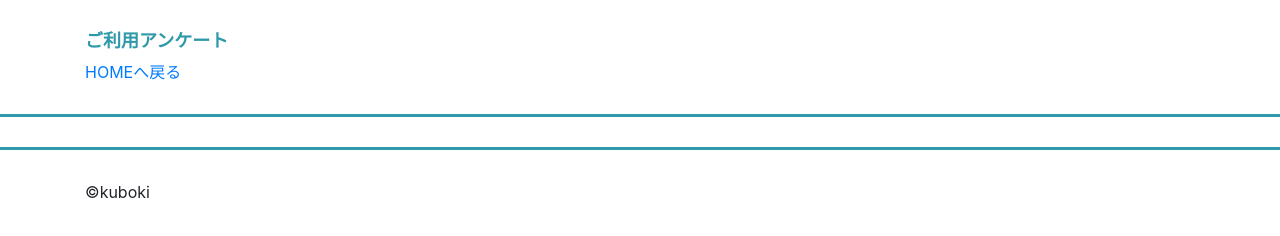
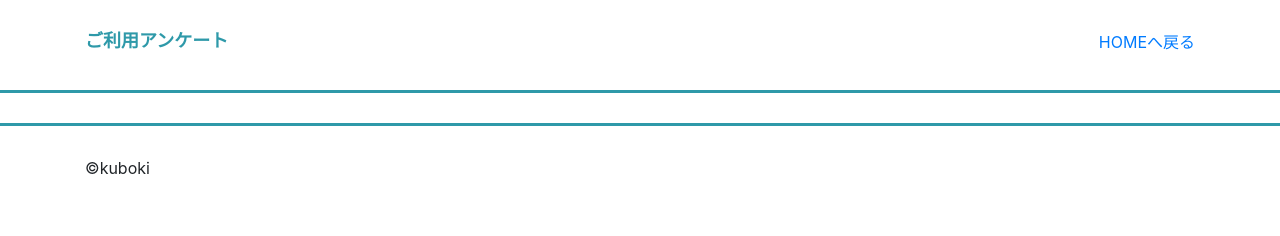
Before and after one commit to naonao-aaa/front_practice3, a plain HTML site: page index.html in a window 1280 px wide. Drawn offline with nearby package versions, Linux system fonts and the light colour scheme.

Commit message:
bootstrapのグリッドシステムで画面をレイアウト
行を12個に分けて、配分できる

```diff
--- a/index.html
+++ b/index.html
@@ -12,8 +12,14 @@
 <body>
     <div class="container">
         <header>
-            <h1>ご利用アンケート</h1>
-            <a href="/">HOMEへ戻る</a>
+            <div class="row">
+                <div class="col-sm-6">
+                    <h1>ご利用アンケート</h1>
+                </div>
+                <div class="col-sm-6 text-right">
+                    <a href="/">HOMEへ戻る</a>
+                </div>
+            </div>
         </header>
     </div>
         <hr>
```
